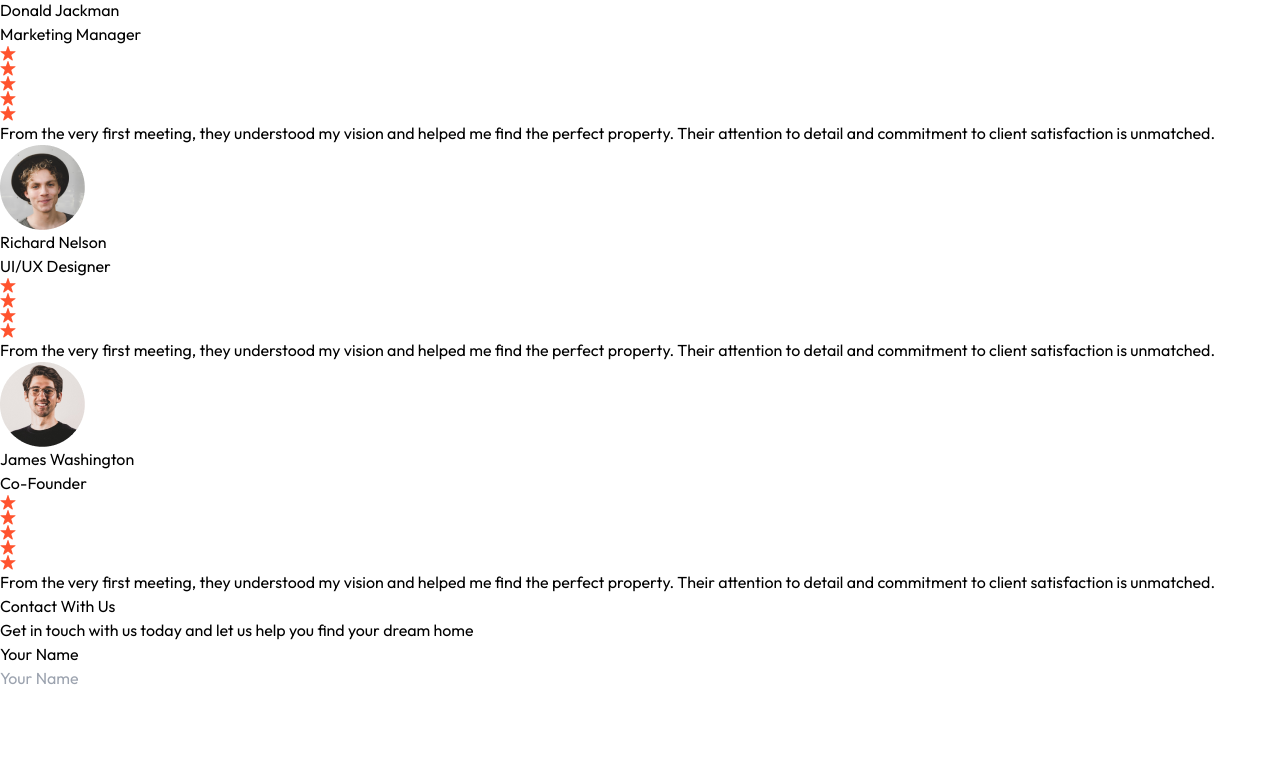
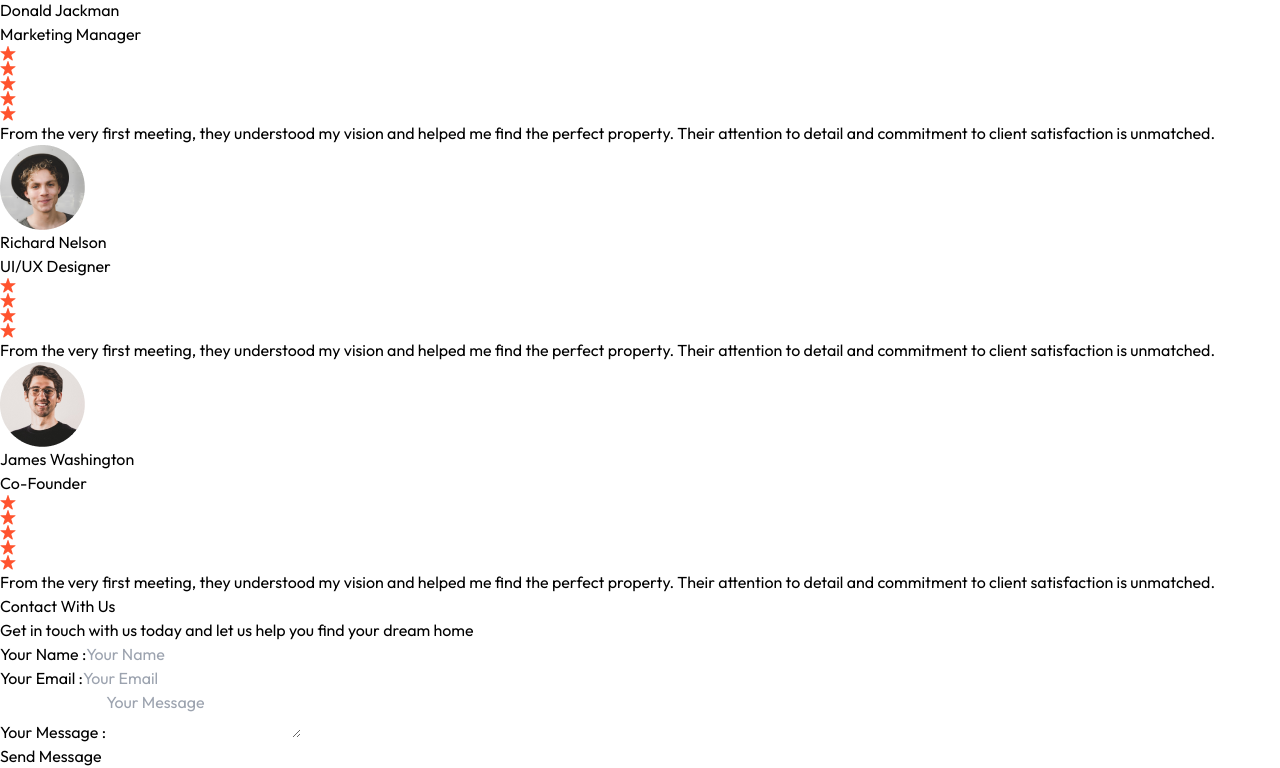
Before and after one commit to MHRatul/real-estate-website, a React app: page / in a window 1280 px wide. Shown: the part 5907-6675 px from the top of the page. Before the commit the page ends 6597 px from the top, so only its background shows below. Built offline with nearby package versions, Linux system fonts and the light colour scheme; the HTML template or start-up script is replaced by a standard one.

Commit message:
form implementation successfully

```diff
--- a/package.json
+++ b/package.json
@@ -11,7 +11,8 @@
   },
   "dependencies": {
     "react": "^18.3.1",
-    "react-dom": "^18.3.1"
+    "react-dom": "^18.3.1",
+    "react-toastify": "^11.0.2"
   },
   "devDependencies": {
     "@eslint/js": "^9.17.0",
--- a/src/components/Contact.jsx
+++ b/src/components/Contact.jsx
@@ -1,16 +1,59 @@
 import React from 'react'
 
 const Contact = () => {
+
+    const [result, setResult] = React.useState("");
+
+  const onSubmit = async (event) => {
+    event.preventDefault();
+    setResult("Sending....");
+    const formData = new FormData(event.target);
+
+    formData.append("access_key", "8866eb3e-37c6-4ef2-b66d-bb3a1f83c0e3");
+
+    const response = await fetch("https://api.web3forms.com/submit", {
+      method: "POST",
+      body: formData
+    });
+
+    const data = await response.json();
+
+    if (data.success) {
+      setResult();
+      alert('Form Submitted Successfully')
+      event.target.reset();
+    } else {
+      console.log("Error", data);
+      alert('Form Submitted Error')
+      setResult("");
+    }
+  };
+
   return (
     <div className='text-center p-6 py-20 lg:px-32 w-full overflow-hidden' id='Contact'>
         <h1 className='text-2xl sm:text-4xl font-bold mt-20 mb-2'>Contact <span className='underline
          underline-offset-4 decoration-1 under font-light'>With Us</span></h1>
         <p className='text-center text-gray-500 max-w-80 mb-12 mx-auto'>Get in touch with us today and let us help you find your dream home</p>
 
-        <form>
-            <div>
-                <div>Your Name</div>
-                <input type='text' placeholder='Your Name' className='border border-gray-300 rounded-md p-2 w-full'/>
+        <form onSubmit={onSubmit} className='max-w-2xl mx-auto text-gray-600 pt-8'>
+            <div className='flex flex-wrap'>
+                <div className='w-full md:w-1/2 text-left'>
+                    Your Name :
+                <input type='text' name='Name' placeholder='Your Name' required className='w-full border border-gray-300 rounded  py-3 px-4 mt-2'/>
+                </div>
+                <div className='w-full md:w-1/2 text-left md:pl-4'>
+                    Your Email :
+                <input type='email' name='Email' placeholder='Your Email' required className='w-full border border-gray-300 rounded  py-3 px-4 mt-2'/>
+                </div>
+            </div>
+            <div className='my-6 text-left'>
+                Your Message :
+                <textarea name='Message' placeholder='Your Message' required className='w-full border border-gray-300 rounded
+                 py-3 px-4 mt-2 h-48 resize-none'></textarea>
+            </div>
+            <div className='my-6 text-left'>
+            <button className='bg-gradient-to-r from-blue-500 to-blue-500 hover:from-blue-500 hover:to-blue-400 ...
+            text-white px-8 py-2 rounded'>{ result ? result : "Send Message"}</button>
             </div>
         </form>
     </div>
```
Also changed, not shown: 1 other file (tests, documents, lock files or other folders).
